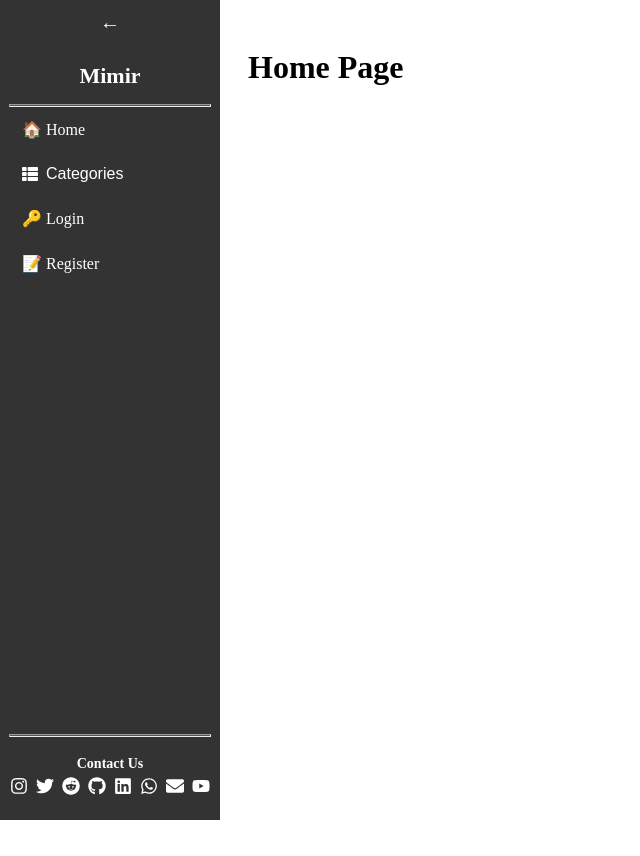
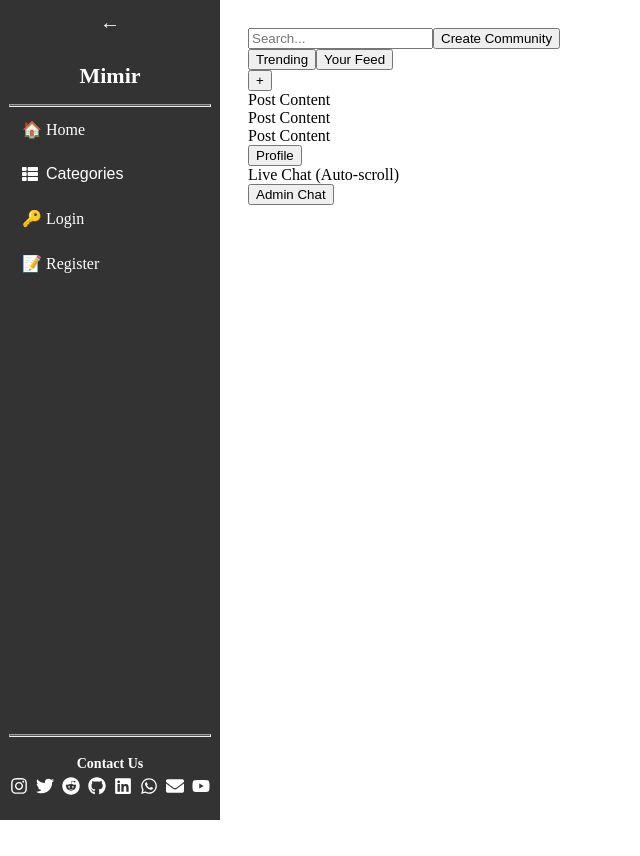
Before and after one commit to pacc-jean/mimir, a React (Create React App) app in the folder client/: page / in a window 1280 px wide. Shown: the whole page, without its empty margins (0-640 px from the left). Built offline with nearby package versions, Linux system fonts and the light colour scheme.

Commit message:
update Home.js and create Home.css

```diff
--- a/client/src/pages/Home.js
+++ b/client/src/pages/Home.js
@@ -1,7 +1,44 @@
 import React from "react";
+import "./Home.css";
 
-function Home() {
-    return <h1>Home Page</h1>;
-}
+const Home = () => {
+  return (
+    <div className="home-container">
+      <div className="main-content">
+        {/* Left Section (Scrollable Posts Area) */}
+        <div className="posts-section">
+          {/* Fixed Top Section Inside Posts */}
+          <div className="top-section">
+            <input type="text" placeholder="Search..." className="search-bar" />
+            <button className="create-community-btn">Create Community</button>
+          </div>
+
+          {/* Feed Toggle */}
+          <div className="feed-toggle">
+            <button className="trending-btn">Trending</button>
+            <button className="your-feed-btn">Your Feed</button>
+          </div>
+
+          {/* Floating Create Post Button */}
+          <button className="create-post-btn">+</button>
+
+          {/* Scrollable Posts Container */}
+          <div className="posts-container">
+            <div className="post-box">Post Content</div>
+            <div className="post-box">Post Content</div>
+            <div className="post-box">Post Content</div>
+          </div>
+        </div>
+
+        {/* Right Section (Fixed Side Panel) */}
+        <div className="side-panel">
+          <button className="profile-btn">Profile</button>
+          <div className="live-chat">Live Chat (Auto-scroll)</div>
+          <button className="admin-chat-btn">Admin Chat</button>
+        </div>
+      </div>
+    </div>
+  );
+};
 
 export default Home;
```
Also changed, not shown: client/src/pages/Home.css (added).
